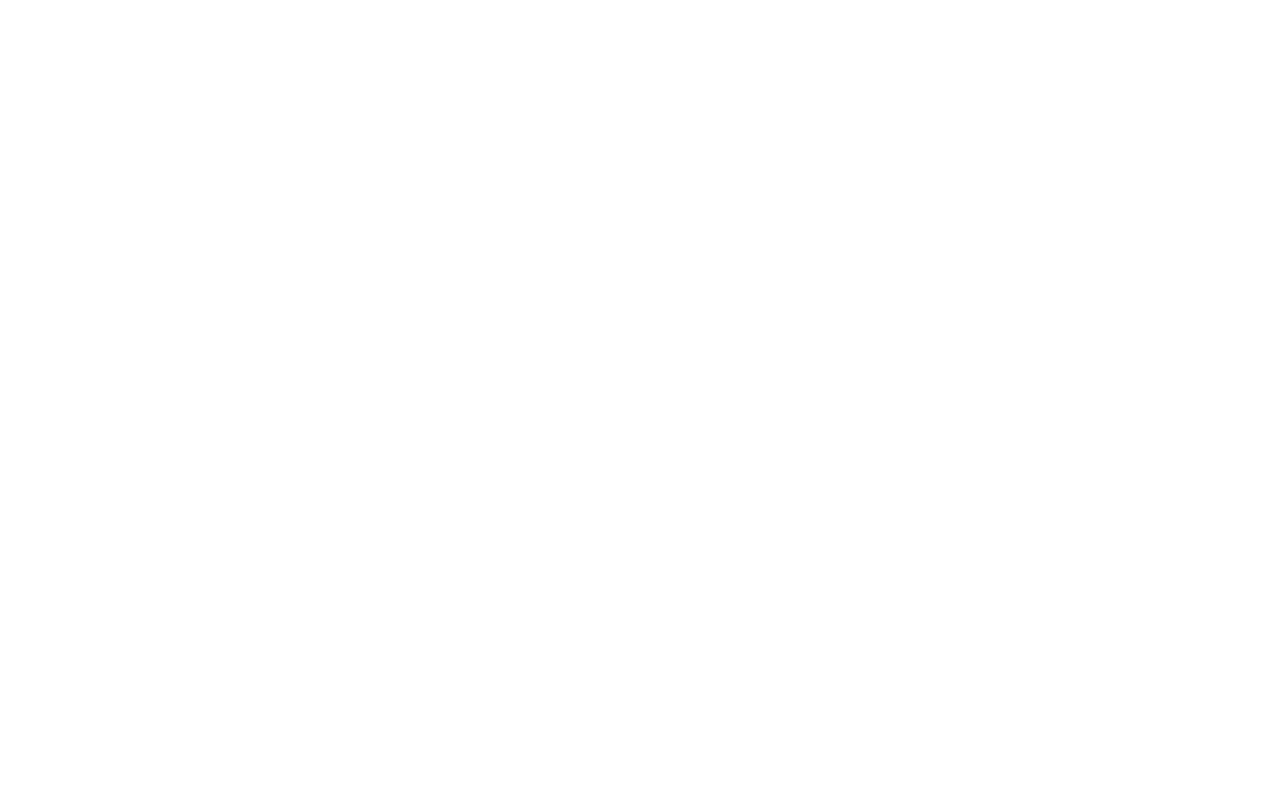
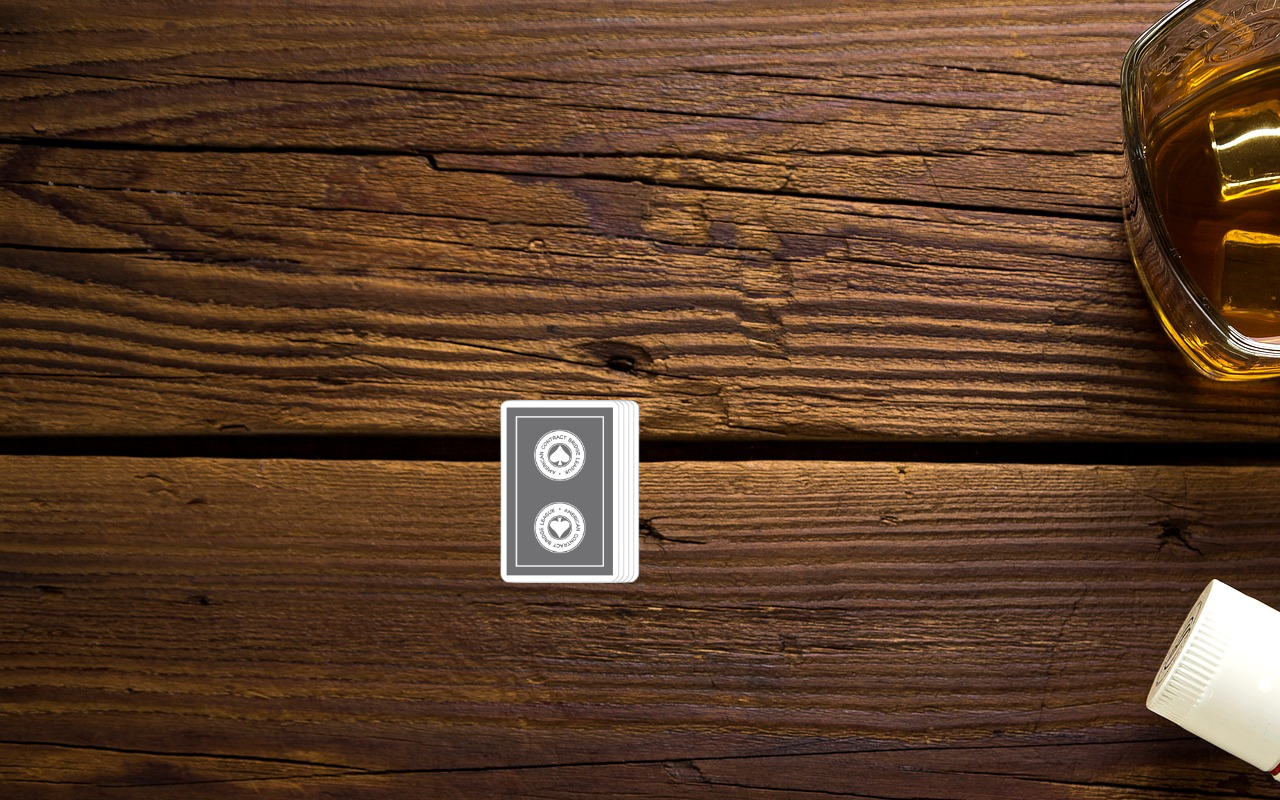
Before and after one commit to MarcoHilliges/Ring-of-Fire, an Angular app: page /game in a window 1280 px wide. Before the commit this address led to /. Built offline with nearby package versions, Linux system fonts and the light colour scheme.

Commit message:
add cards

```diff
--- a/src/app/app-routing.module.ts
+++ b/src/app/app-routing.module.ts
@@ -1,9 +1,11 @@
 import { NgModule } from '@angular/core';
 import { RouterModule, Routes } from '@angular/router';
+import { GameComponent } from './game/game.component';
 import { StartScreenComponent } from './start-screen/start-screen.component';
 
 const routes: Routes = [
   { path: '', component: StartScreenComponent },
+  { path: 'game', component: GameComponent },
 ];
 
 @NgModule({
--- a/src/app/app.module.ts
+++ b/src/app/app.module.ts
@@ -4,11 +4,13 @@
 import { AppRoutingModule } from './app-routing.module';
 import { AppComponent } from './app.component';
 import { StartScreenComponent } from './start-screen/start-screen.component';
+import { GameComponent } from './game/game.component';
 
 @NgModule({
   declarations: [
     AppComponent,
-    StartScreenComponent
+    StartScreenComponent,
+    GameComponent
   ],
   imports: [
     BrowserModule,
--- /dev/null
+++ b/src/app/game/game.component.html
@@ -0,0 +1,14 @@
+<div class="field">
+    <div class="card-stack">
+
+        <img *ngFor="let c of [0,1,2,3]; let i = index;" [ngStyle]="{'right.px': i * 5}"
+             src="/assets/img/Backgrounds/gray_back.png" alt="">
+
+        <img (click)="takeCard()" class="top-card" style="right: 20px;"
+             src="/assets/img/Backgrounds/gray_back.png" alt="">
+
+        <img (click)="takeCard()" *ngIf="pickCardAnimation" class="pick-card" style="right: 20px;"
+             src="/assets/img/cards/spade_1.png" alt="">
+
+    </div>
+</div>
--- /dev/null
+++ b/src/app/game/game.component.scss
@@ -0,0 +1,49 @@
+.field{
+    width: 100vw;
+    height: 100vh;
+    max-width: 100%;
+    background-image: url('/assets/img/Backgrounds/table.jpg');
+    display: flex;
+    justify-content: center;
+    align-items: center;
+}
+
+.card-stack{
+    position: relative;
+    img{
+        position: absolute;
+        width: 120px;
+    }
+}
+
+.top-card{
+    cursor: pointer;
+    transition: all 125ms ease-in-out;
+
+    &:hover{
+        transform: scale(1.1) translateY(-10px);
+    }
+}
+
+.pick-card{
+    animation: pick-card-animation 1s ease-in-out both;
+    // transform: scale(1.3) translateX(140px) translateY(-180px) rotate(30deg);
+}
+
+@keyframes pick-card-animation{
+    0% {
+        transform: scale(1);
+    }
+    40% {
+        transform: scale(1.7);
+    }
+    60% {
+        transform: scale(1.7);
+    }
+    100% {
+        transform: scale(1.3) translateX(140px) translateY(-180px) rotate(-10deg);
+    }
+
+
+
+}
--- /dev/null
+++ b/src/app/game/game.component.ts
@@ -0,0 +1,29 @@
+import { Component, OnInit } from '@angular/core';
+import { Game } from 'src/models/game';
+
+@Component({
+  selector: 'app-game',
+  templateUrl: './game.component.html',
+  styleUrls: ['./game.component.scss']
+})
+export class GameComponent implements OnInit {
+  pickCardAnimation = false;
+  game!: Game;
+
+
+  constructor() {
+
+  }
+
+  ngOnInit(): void {
+    this.newGame();
+  }
+
+  newGame(){
+    this.game = new Game();
+  }
+
+  takeCard(){
+    this.pickCardAnimation =true;
+  }
+}
--- a/src/app/start-screen/start-screen.component.html
+++ b/src/app/start-screen/start-screen.component.html
@@ -1,3 +1,4 @@
 <div class="start-screen">
     <img class="background-img" src="assets/img/Backgrounds/start-screen.jpg" alt="">
+    <span class="play-button" (click)="newGame()">Start game</span>
 </div>
--- a/src/app/start-screen/start-screen.component.scss
+++ b/src/app/start-screen/start-screen.component.scss
@@ -13,3 +13,20 @@
     height: 100vh;
     object-fit: cover;
 }
+
+.play-button{
+    padding: 10px 20px;
+
+    position: absolute;
+    cursor: pointer;
+    border: 2px solid rgb(177, 150, 0);
+    border-radius: 20px;
+    box-shadow: 0px 0px 5px 1px rgba(0, 0, 0, 0.2);
+    background-color: rgb(255, 217, 0);
+    font-size: 2.5rem;
+
+    &:hover{
+        box-shadow: 0px 0px 7px 1px rgba(0, 0, 0, 0.4);
+        filter: brightness(1.1);
+    }
+}
--- a/src/app/start-screen/start-screen.component.ts
+++ b/src/app/start-screen/start-screen.component.ts
@@ -1,4 +1,5 @@
 import { Component, OnInit } from '@angular/core';
+import { Router } from '@angular/router';
 
 @Component({
   selector: 'app-start-screen',
@@ -7,9 +8,12 @@
 })
 export class StartScreenComponent implements OnInit {
 
-  constructor() { }
+  constructor(private router: Router) { }
 
   ngOnInit(): void {
   }
 
+  newGame(){
+    this.router.navigateByUrl('/game');
+  }
 }
--- /dev/null
+++ b/src/models/game.ts
@@ -0,0 +1,6 @@
+export class Game {
+    public players: string[] = [];
+    public stack: string[] = [];
+    public playedCards: string[] = [];
+    public currentPlayer: number = 0;
+}
```
Also changed, not shown: 1 other file (tests, documents, lock files or other folders).
